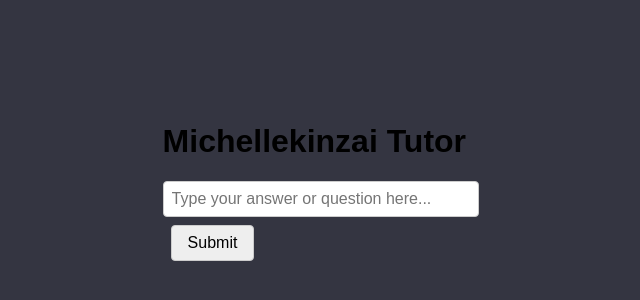
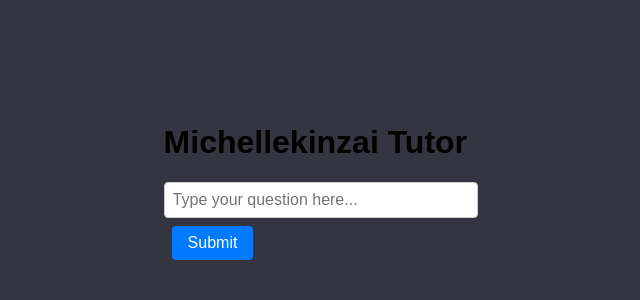
Before and after one commit to Lukesky22sk/sharvil-stutorfrontend, a React (Create React App) app: page / in a window 1280 px wide. Shown: the part 208-508 px from the top of the page, without its empty margins (319-959 px from the left). Built offline with nearby package versions, Linux system fonts and the light colour scheme; no server answers.

Commit message:
Update App.js

```diff
--- a/src/App.js
+++ b/src/App.js
@@ -1,42 +1,39 @@
-import React, { useState, useEffect } from "react";
+import React, { useState } from "react";
 
-const BACKEND_URL = "https://michellekinzaibackendbotfr.onrender.com"; // Your backend URL
+const BACKEND_URL = "https://michellekinzaibackendbotfr.onrender.com";
 
 export default function App() {
-  const [userId] = useState(() => "user_" + Math.floor(Math.random() * 10000));
-  const [question, setQuestion] = useState("");
-  const [guidance, setGuidance] = useState("");
-  const [answer, setAnswer] = useState("");
+  const [userId] = React.useState(() => "user_" + Math.floor(Math.random() * 10000));
+  const [prompt, setPrompt] = useState("");
+  const [response, setResponse] = useState("");
   const [loading, setLoading] = useState(false);
+  const [error, setError] = useState("");
 
-  useEffect(() => {
-    fetch(`${BACKEND_URL}/api/questions?user=${userId}`)
-      .then((res) => res.json())
-      .then((data) => {
-        setQuestion(data.question);
-        setGuidance(data.guidance);
-      });
-  }, [userId]);
-
-  const submitAnswer = async () => {
-    if (!answer.trim()) return;
+  const submitPrompt = async () => {
+    if (!prompt.trim()) return;
 
     setLoading(true);
+    setError("");
+    setResponse("");
 
     try {
-      const res = await fetch(`${BACKEND_URL}/api/answers`, {
+      const res = await fetch(`${BACKEND_URL}/chat`, {
         method: "POST",
         headers: { "Content-Type": "application/json" },
-        body: JSON.stringify({ user: userId, answer }),
+        body: JSON.stringify({ prompt }),
       });
+
+      if (!res.ok) {
+        const errorData = await res.json();
+        setError(errorData.error || "Error from backend");
+        setLoading(false);
+        return;
+      }
+
       const data = await res.json();
-
-      setQuestion(data.question || "");
-      setGuidance(data.guidance || "");
-      setAnswer("");
+      setResponse(data.response || "");
     } catch (e) {
-      setQuestion("Error communicating with backend.");
-      setGuidance("");
+      setError("Network error: " + e.message);
     } finally {
       setLoading(false);
     }
@@ -44,56 +41,69 @@ export default function App() {
 
   const handleKeyDown = (e) => {
     if (e.key === "Enter" && !loading) {
-      submitAnswer();
+      submitPrompt();
     }
   };
 
   return (
-    <div
-      style={{
-        maxWidth: 600,
-        margin: "2rem auto",
-        fontFamily: "Arial, sans-serif",
-        color: "black",            // <-- Text color set to black here
-      }}
-    >
+    <div style={{ maxWidth: 600, margin: "2rem auto", fontFamily: "Arial, sans-serif", color: "black" }}>
       <h1>Michellekinzai Tutor</h1>
-      <div style={{ marginBottom: "1rem", fontWeight: "bold" }}>{question}</div>
-      <div style={{ marginBottom: "1rem", color: "#666" }}>{guidance}</div>
 
       <input
         type="text"
-        value={answer}
-        onChange={(e) => setAnswer(e.target.value)}
+        value={prompt}
+        onChange={(e) => setPrompt(e.target.value)}
         onKeyDown={handleKeyDown}
         disabled={loading}
+        placeholder="Type your question here..."
         style={{
           width: "100%",
           padding: "0.5rem",
           fontSize: "1rem",
           boxSizing: "border-box",
-          color: "black",          // <-- Input text color black
+          color: "black",
           border: "1px solid #ccc",
-          borderRadius: "4px",
+          borderRadius: "4px"
         }}
-        placeholder="Type your answer or question here..."
       />
       <button
-        onClick={submitAnswer}
-        disabled={loading || !answer.trim()}
+        onClick={submitPrompt}
+        disabled={loading || !prompt.trim()}
         style={{
           marginTop: "0.5rem",
           padding: "0.5rem 1rem",
           fontSize: "1rem",
-          cursor: loading || !answer.trim() ? "not-allowed" : "pointer",
-          color: "black",          // <-- Button text color black
-          backgroundColor: "#eee",
-          border: "1px solid #ccc",
-          borderRadius: "4px",
+          cursor: loading || !prompt.trim() ? "not-allowed" : "pointer",
+          backgroundColor: "#007bff",
+          color: "white",
+          border: "none",
+          borderRadius: "4px"
         }}
       >
         {loading ? "Thinking..." : "Submit"}
       </button>
+
+      {error && (
+        <div style={{ marginTop: "1rem", color: "red", fontWeight: "bold" }}>
+          {error}
+        </div>
+      )}
+
+      {response && (
+        <div
+          style={{
+            marginTop: "1.5rem",
+            whiteSpace: "pre-wrap",
+            backgroundColor: "#f9f9f9",
+            padding: "1rem",
+            borderRadius: "4px",
+            border: "1px solid #ddd",
+            color: "black",
+          }}
+        >
+          {response}
+        </div>
+      )}
     </div>
   );
 }
```
